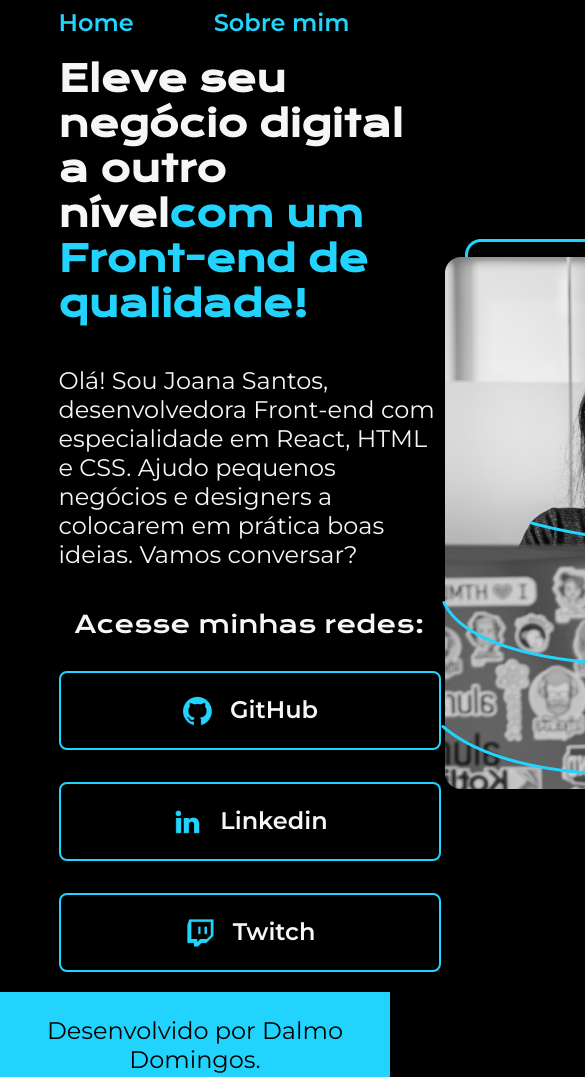
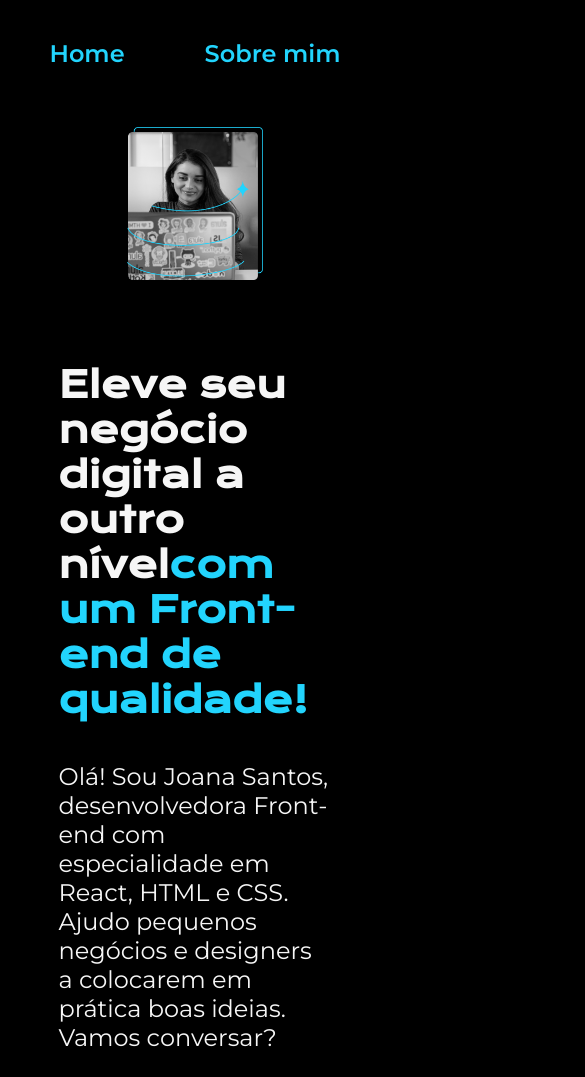
Before and after one commit to DalmoDomingos/portifolio, a plain HTML site: page index.html in a window 390 px wide. Shown: the top 1077 px of the page, 585 px wide, since content can reach past the window. Drawn offline with nearby package versions, Linux system fonts and the light colour scheme.

Commit message:
melhorias

```diff
--- a/index.html
+++ b/index.html
@@ -28,22 +28,22 @@
             conversar?</p>
             <div class="apresentacao__links">
                 <h2 class="apresentacao__links__subtitulo">Acesse minhas redes:</h2>
-                <a class="apresentacao__links__link" href="https://github.com/DalmoDomingos">
+                <a class="apresentacao__links__apresentacao" href="https://github.com/DalmoDomingos">
                     <img src="./assets/github.png" alt="GitHub">
                 GitHub
                 </a>
-                <a class="apresentacao__links__link" href="https://linkedin.com/in/dalmodomingos">
+                <a class="apresentacao__links__apresentacao" href="https://linkedin.com/in/dalmodomingos">
                     <img src="./assets/linkedin.png" alt="Linkedin">
                 Linkedin
                 </a>
-                <a class="apresentacao__links__link" href="https://twitch.com/DalmoDomingos">
+                <a class="apresentacao__links__apresentacao" href="https://twitch.com/DalmoDomingos">
                     <img src="./assets/twitch.png" alt="Twitch">
                 Twitch
                 </a>
 
             </div>
         </section>
-        <img src="./assets/imagem.png" alt="Foto da Joana Santos programando">
+        <img class="apresentacao__imagem" src="./assets/imagem.png" alt="Foto da Joana Santos programando">
     </main>
     <footer class="rodape">
         <P>Desenvolvido por Dalmo Domingos.</P>
--- a/styles/style.css
+++ b/styles/style.css
@@ -32,7 +32,7 @@ body{
 
 .cabecalho__menu__link{
     font-family: var(--fonte-secundaria);
-    font-size: 24px;
+    font-size: 1.5rem;
     font-weight: 600;
     color: var(--cor-terciaria);
     text-decoration: none;
@@ -43,9 +43,10 @@ body{
     display: flex;
     align-items: center;
     justify-content: space-between;
+    gap: 82px;
 }
 .apresentacao__conteudo{
-    width: 615px;
+    width: 50%;
     display: flex;
     flex-direction: column;
     gap: 40px;
@@ -85,13 +86,13 @@ body{
     font-size: 1.5rem;
 }
 
-.apresentacao__links__link{
+.apresentacao__links__navegacao{
     background-color: var(--cor-primaria);
     display: flex;
     justify-content:center;
     gap: 16px;
     border: 2px solid var(--cor-terciaria);
-    width: 378px;
+    width: 50%;
     text-align: center;
     border-radius: 8px;
     font-size: 1.5rem;
@@ -116,3 +117,24 @@ body{
     padding: 24px;
 
 }
+
+.apresentacao__imagem{
+    width: 50%;
+}
+@media (max-width: 1200px) {
+    .apresentacao {
+        flex-direction: column-reverse;
+        padding: 5%, ;
+    }
+    .cabecalho {
+        padding: 10%;
+    }
+    .cabecalho__menu {
+        justify-content: center;
+    }
+    .apresentacao__conteudo {
+        width: auto;
+    }
+
+
+}
```
